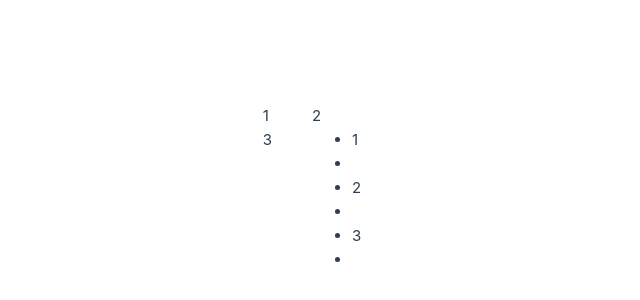
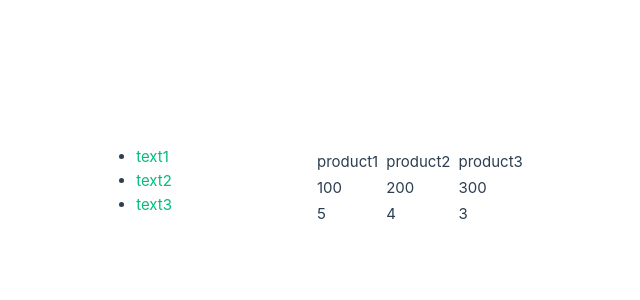
Before and after one commit to LeoonWi/Vue3_Exercises, a Vue app: page / in a window 1280 px wide. Shown: the part 212-512 px from the top of the page, without its empty margins (328-968 px from the left). Built offline with nearby package versions, Linux system fonts and the light colour scheme.

Commit message:
Перебор массива объектов

```diff
--- a/src/App.vue
+++ b/src/App.vue
@@ -2,7 +2,28 @@
   export default {
     data() {
       return {
-        items: [1, 2, 3],
+        hrefs: [
+		    	{href: '1.html', text: 'text1'},
+		    	{href: '2.html', text: 'text2'},
+		    	{href: '3.html', text: 'text3'},
+		    ],
+        products: [
+		    	{
+		    		name: 'product1',
+		    		price: 100,
+		    		quantity: 5
+		    	},
+		    	{
+		    		name: 'product2',
+		    		price: 200,
+		    		quantity: 4
+		    	},
+		    	{
+		    		name: 'product3',
+		    		price: 300,
+		    		quantity: 3
+		    	}
+        ],
       }
     },
     methods: {
@@ -12,21 +33,25 @@
 </script>
 
 <template>
-  <template v-for="elem in items">
-    <div>
-      <p>{{ elem }}</p>
-      <p class="devider"></p>
-    </div>
-  </template>
   <div>
-    <template v-for="elem in items">
-      <ul>
-        <li>{{ elem }}</li>
-        <li class="devider"></li>
-      </ul>
-    </template>
+    <ul>
+      <template v-for="elem in hrefs">
+        <li><a v-bind:href="elem.href">{{ elem.text }}</a></li>
+      </template>
+    </ul>
   </div>
-</template>
+  <div>
+    <table>
+      <template v-for="elem in products">
+        <td>
+          <tr>{{ elem.name }}</tr>
+          <tr>{{ elem.price }}</tr>
+          <tr>{{ elem.quantity }}</tr>
+        </td>
+      </template>
+    </table>
+  </div>
+ </template>
 
 <style>
 
```
